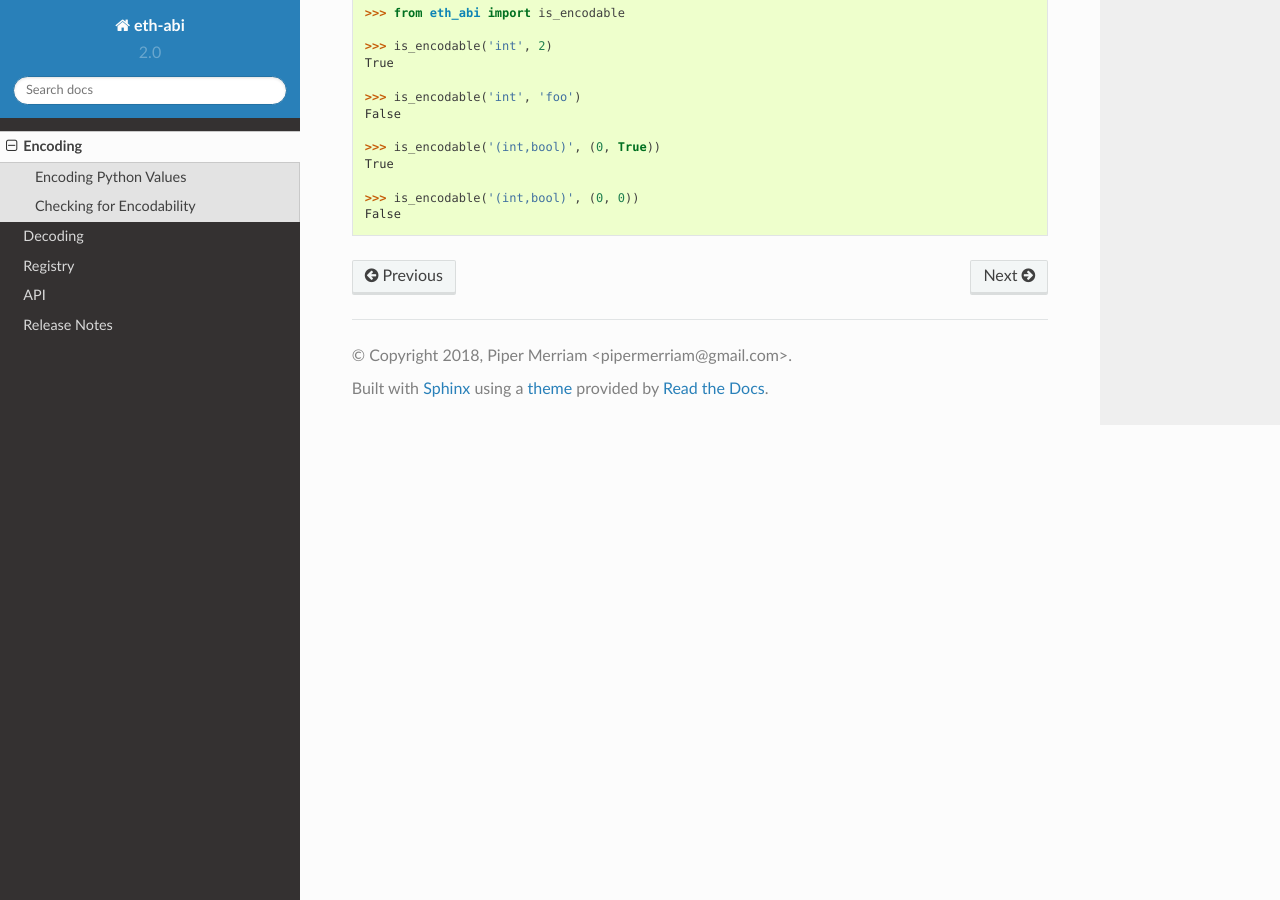
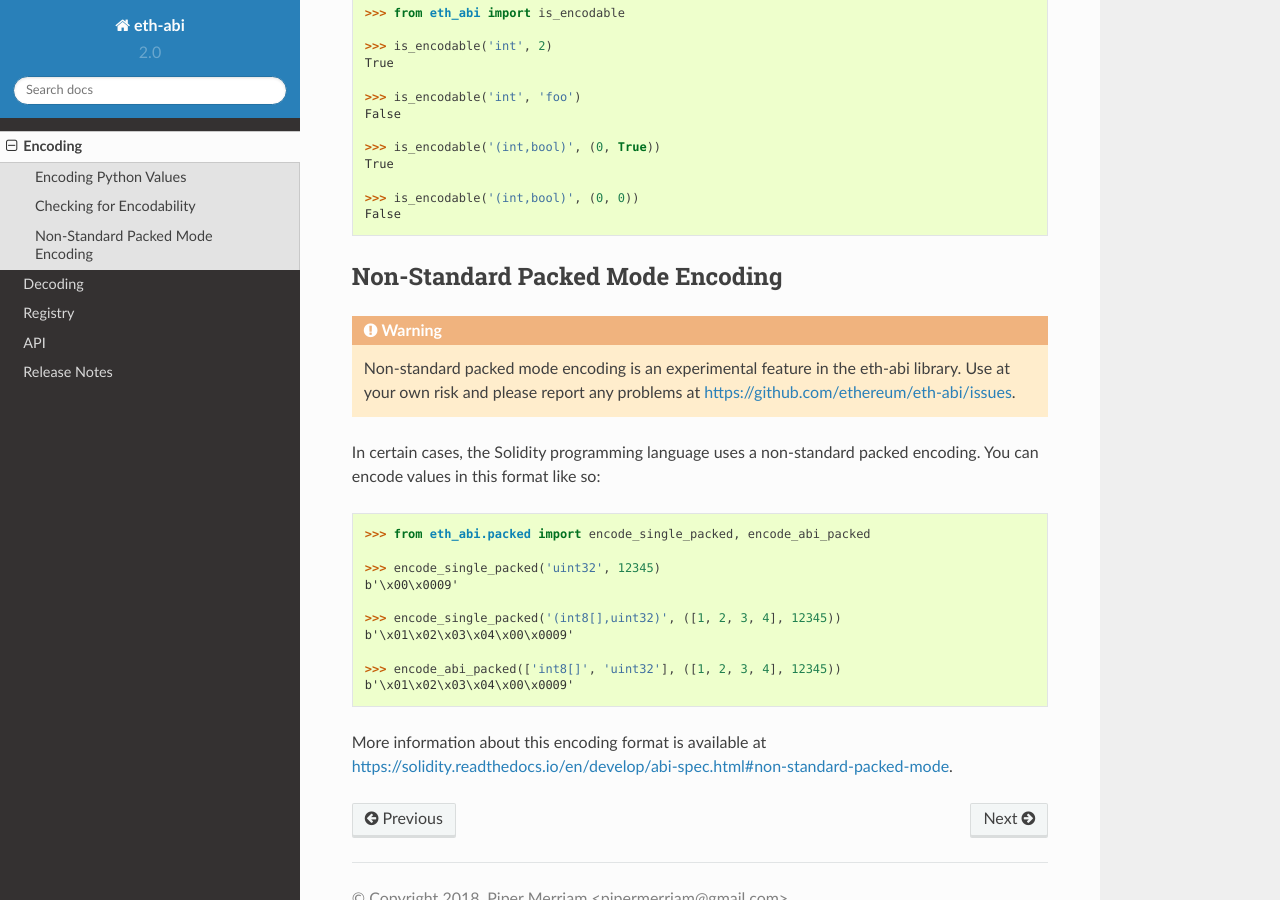
Before and after one commit to ethereum/eth-abi, a Sphinx documentation site: the page built from docs/encoding.rst, in a window 1280 px wide and 900 px high, scrolled down 840 px. Built offline with Sphinx 7.4.7 and the Read the Docs theme 2.0.0, drawn with Linux system fonts in a browser that asks for light colours.

Commit message:
Add documentation for packed encoding

```diff
--- a/docs/encoding.rst
+++ b/docs/encoding.rst
@@ -52,3 +52,31 @@ for a given ABI type using :any:`encode_single`:
 
     >>> is_encodable('(int,bool)', (0, 0))
     False
+
+Non-Standard Packed Mode Encoding
+---------------------------------
+
+.. warning::
+
+    Non-standard packed mode encoding is an experimental feature in the eth-abi
+    library.  Use at your own risk and please report any problems at
+    https://github.com/ethereum/eth-abi/issues.
+
+In certain cases, the Solidity programming language uses a non-standard packed
+encoding.  You can encode values in this format like so:
+
+.. doctest::
+
+    >>> from eth_abi.packed import encode_single_packed, encode_abi_packed
+
+    >>> encode_single_packed('uint32', 12345)
+    b'\x00\x0009'
+
+    >>> encode_single_packed('(int8[],uint32)', ([1, 2, 3, 4], 12345))
+    b'\x01\x02\x03\x04\x00\x0009'
+
+    >>> encode_abi_packed(['int8[]', 'uint32'], ([1, 2, 3, 4], 12345))
+    b'\x01\x02\x03\x04\x00\x0009'
+
+More information about this encoding format is available at
+https://solidity.readthedocs.io/en/develop/abi-spec.html#non-standard-packed-mode.
```
